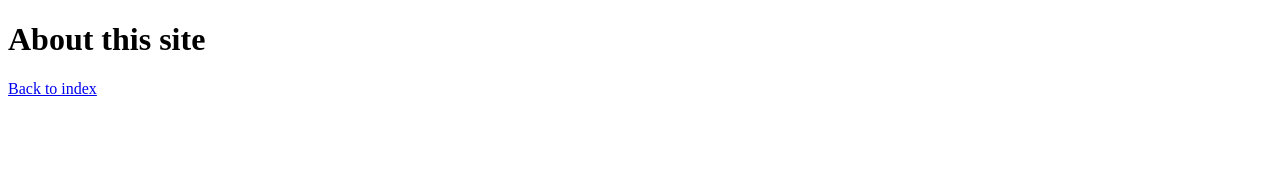
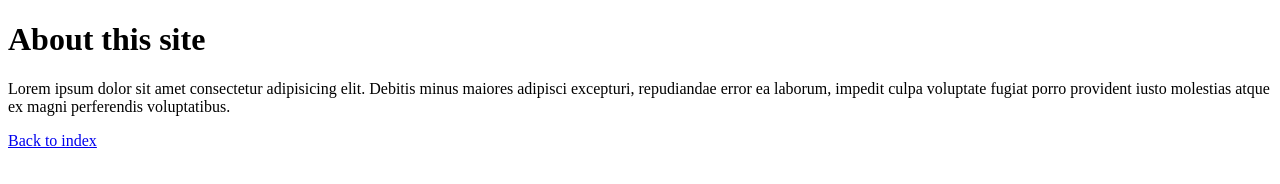
Before and after one commit to Headgie/headgie.github.io, a plain HTML site: page about.html in a window 1280 px wide. Drawn offline with Linux system fonts and the light colour scheme.

Commit message:
Add files via upload
Second update

```diff
--- a/about.html
+++ b/about.html
@@ -8,6 +8,9 @@
 </head>
 <body>
     <h1>About this site</h1>
+    <p>
+        Lorem ipsum dolor sit amet consectetur adipisicing elit. Debitis minus maiores adipisci excepturi, repudiandae error ea laborum, impedit culpa voluptate fugiat porro provident iusto molestias atque ex magni perferendis voluptatibus.
+    </p>
     <a href="index.html">Back to index</a>
 </body>
 </html>
```
